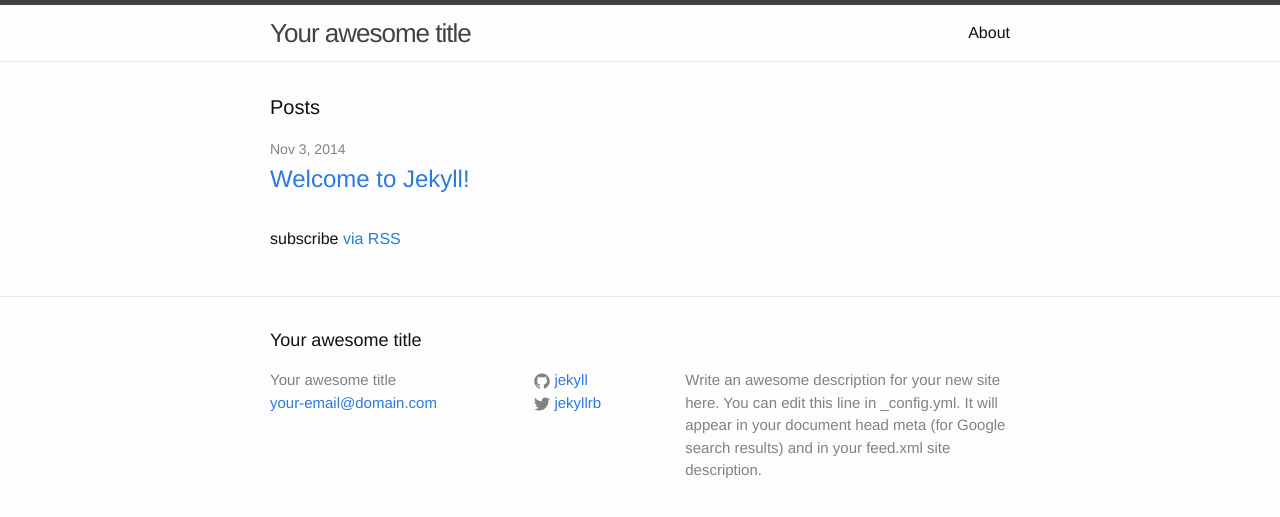
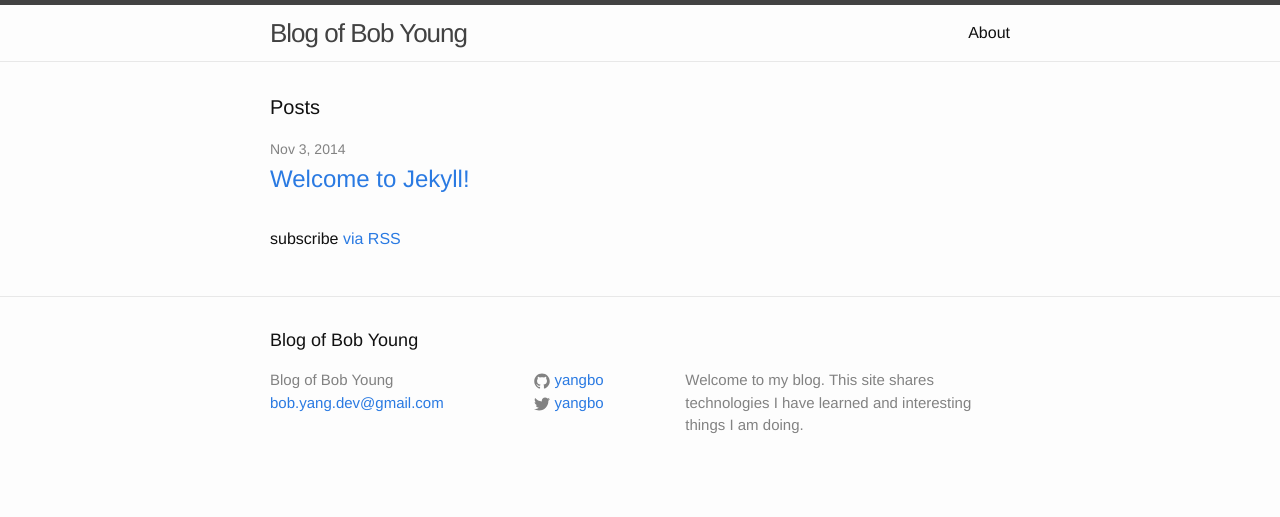
Before and after one commit to yangbo/yangbo.github.io, a Jekyll site: the page built from index.html, in a window 1280 px wide. Shown: the top 517 px of the page. Built offline with Jekyll 4.4.1, drawn with Linux system fonts in a browser that asks for light colours.

Commit message:
edit site config

```diff
--- a/_config.yml
+++ b/_config.yml
@@ -1,14 +1,13 @@
 # Site settings
-title: Your awesome title
-email: your-email@domain.com
+title: Blog of Bob Young
+email: bob.yang.dev@gmail.com
 description: > # this means to ignore newlines until "baseurl:"
-  Write an awesome description for your new site here. You can edit this
-  line in _config.yml. It will appear in your document head meta (for
-  Google search results) and in your feed.xml site description.
+  Welcome to my blog. This site shares technologies I have learned
+  and interesting things I am doing.
 baseurl: "" # the subpath of your site, e.g. /blog/
-url: "http://yourdomain.com" # the base hostname & protocol for your site
-twitter_username: jekyllrb
-github_username:  jekyll
+url: "http://yangbo.github.io" # the base hostname & protocol for your site
+twitter_username: yangbo
+github_username:  yangbo
 
 # Build settings
 markdown: kramdown
--- a/_layouts/default.html
+++ b/_layouts/default.html
@@ -1,6 +1,5 @@
 <!DOCTYPE html>
 <html>
-
   {% include head.html %}
 
   <body>
```
